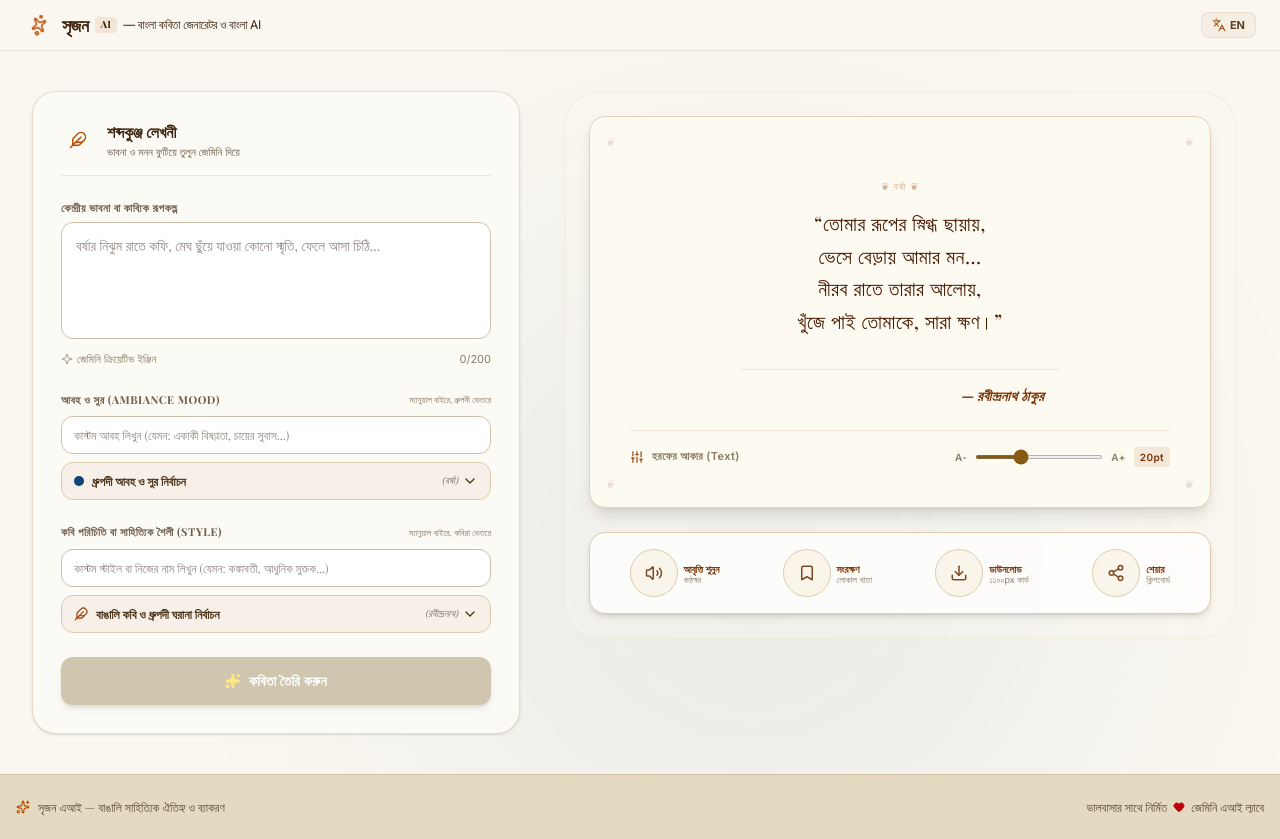
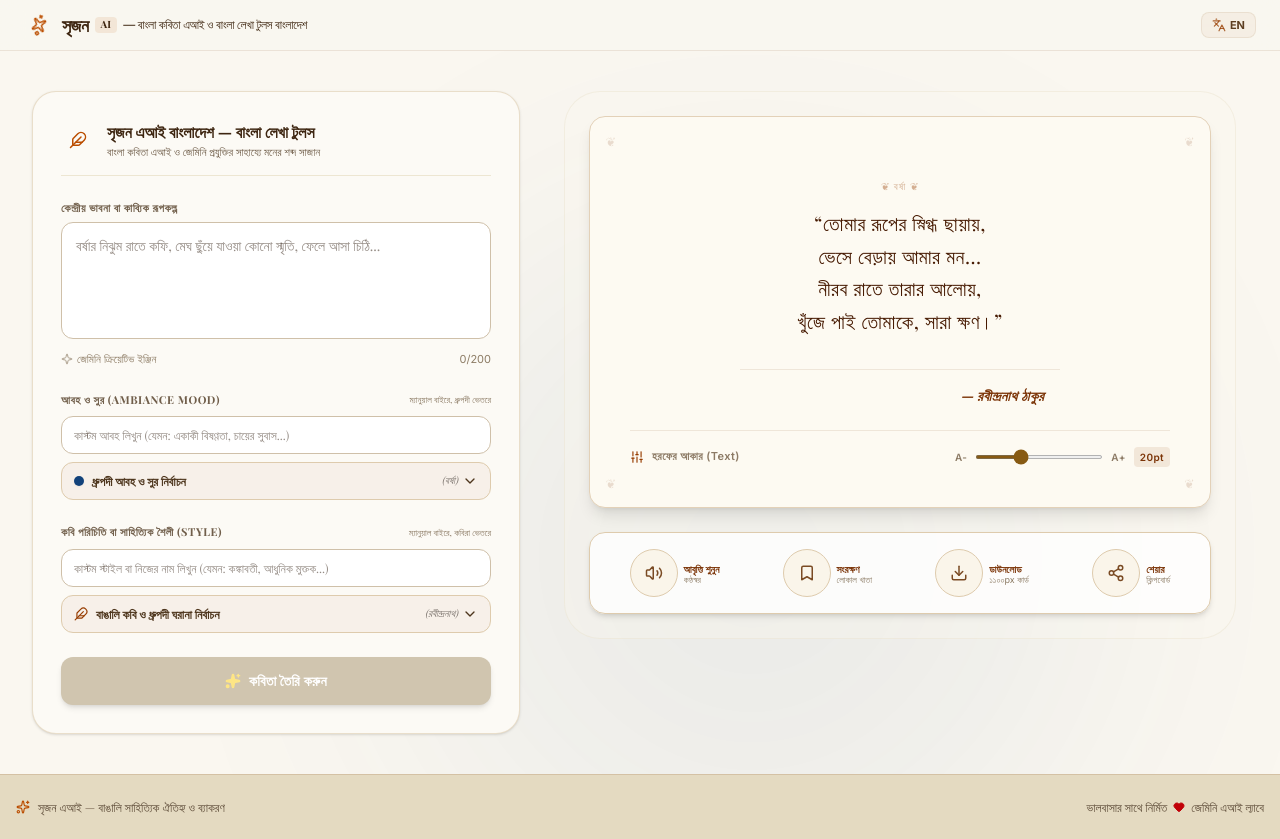
Before and after one commit to tomahmed420/Srijon-AI-, a React (Vite) app: page / in a window 1280 px wide. Built offline with nearby package versions, Linux system fonts and the light colour scheme; a web font is replaced by a local one.

Commit message:
chore: update SEO metadata and branding for Srijon AI
Refine site titles, descriptions, and keywords to improve local discoverability and branding as a comprehensive Bengali AI writing platform.

```diff
--- a/index.html
+++ b/index.html
@@ -11,9 +11,9 @@
     <!-- Primary SEO Metadata -->
     <meta name="google-site-verification" content="google-site-verification: google5e0ba538bffe5b46.html" />
     <meta name="google-site-verification" content="PaSbqCqPQjjnylZ0t9KvRtGhwZA5kfdds-0xwkR3iaI" />
-    <title>সৃজন AI — বাংলা কবিতা জেনারেটর ও বাংলা AI (Srijon AI: Bengali Poetry Generator & Bengali AI Writer)</title>
-    <meta name="description" content="সৃজন AI (Srijon AI) — আধুনিক কৃত্রিম বুদ্ধিমত্তা সমৃদ্ধ সর্বসেরা বাংলা কবিতা জেনারেটর ও AI Writer বাংলা। বাংলা ব্যাকরণ AI ক্ষমতার সাহায্যে রবীন্দ্রনাথ, নজরুল বা জীবনানন্দের শৈলীতে অনন্য কবিতা, গজল ও ছড়া তৈরি করুন মুহূর্তেই।" />
-    <meta name="keywords" content="সৃজন AI, Srijon AI, বাংলা কবিতা জেনারেটর, Bengali Poetry Generator, বাংলা ব্যাকরণ AI, AI Writer বাংলা, বাংলা AI, Bengali AI Writer, কবিতা লেখার অ্যাপ, AI কবিতা, bangla poem generator, ai poem writer, banga grammar ai, bangla kobita online" />
+    <title>সৃজন AI — বাংলা কবিতা জেনারেটর ও বাংলা AI বাংলাদেশ | Srijon AI</title>
+    <meta name="description" content="সৃজন AI (Srijon AI) — বাংলাদেশের জনপ্রিয়তম বাংলা কবিতা এআই এবং সেরা বাংলা লেখা টুলস সমৃদ্ধ সৃজন এআই বাংলাদেশ প্ল্যাটফর্ম। আমাদের রানিং বাংলা ব্যাকরণ AI ক্ষমতার সাহায্যে মুহূর্তেই তৈরি করুন রবীন্দ্রনাথ, নজরুল বা জীবনানন্দের শৈলীর বিশুদ্ধ কবিতা।" />
+    <meta name="keywords" content="সৃজন AI, Srijon AI, সৃজন এআই বাংলাদেশ, বাংলা কবিতা এআই, বাংলা লেখা টুলস, বাংলা কবিতা জেনারেটর, Bengali Poetry Generator, বাংলা ব্যাকরণ AI, AI Writer বাংলা, বাংলা AI, Bengali AI Writer, কবিতা লেখার অ্যাপ, AI কবিতা, bangla poem generator, ai poem writer, banga grammar ai, bangla kobita online, srijon ai bangladesh" />
     <meta name="author" content="Srijon AI Lab" />
     <meta name="robots" content="index, follow" />
     <link rel="canonical" href="https://srijon-ai.vercel.app/" />
@@ -24,8 +24,8 @@
     <!-- Open Graph / Facebook & WhatsApp Card Metadata -->
     <meta property="og:type" content="website" />
     <meta property="og:url" content="https://srijon-ai.vercel.app/" />
-    <meta property="og:title" content="সৃজন AI — বাংলা কবিতা জেনারেটর ও বাংলা AI | Srijon Bengali Poetry Generator" />
-    <meta property="og:description" content="সৃজন AI (Srijon AI) — বাংলা ব্যাকরণ AI ব্যাকড সর্বসেরা বাংলা কবিতা জেনারেটর ও AI Writer বাংলা। যেকোনো সাহিত্যিক ঘরানায় সেকেন্ডেই তৈরি করুন বাংলা কবিতা!" />
+    <meta property="og:title" content="সৃজন AI — বাংলা কবিতা এআই ও বাংলা লেখা টুলস | Srijon AI Bangladesh" />
+    <meta property="og:description" content="সৃজন AI (সৃজন এআই বাংলাদেশ) — বাংলাদেশের জনপ্রিয়তম বাংলা কবিতা এআই এবং বাংলা লেখা টুলস। যেকোনো সাহিত্যিক ঘরানায় সেকেন্ডেই তৈরি করুন ছন্দময় বাংলা কবিতা!" />
     <meta property="og:image" content="https://images.unsplash.com/photo-1516979187457-637abb4f9353?q=80&w=1200&auto=format&fit=crop" />
     <meta property="og:site_name" content="সৃজন AI" />
     <meta property="og:locale" content="bn_BD" />
@@ -33,8 +33,8 @@
     <!-- Twitter Card Metadata -->
     <meta name="twitter:card" content="summary_large_image" />
     <meta name="twitter:url" content="https://srijon-ai.vercel.app/" />
-    <meta name="twitter:title" content="সৃজন AI — বাংলা কবিতা জেনারেটর ও বাংলা AI | Srijon Bengali Poetry Generator" />
-    <meta name="twitter:description" content="সৃজন AI — আধুনিক জেমিনি ও বাংলা ব্যাকরণ AI বিশিষ্ট বাংলা কবিতা জেনারেটর এবং সর্বসেরা AI Writer বাংলা অ্যাপ্লিকেশন।" />
+    <meta name="twitter:title" content="সৃজন AI — বাংলা কবিতা এআই ও বাংলা লেখা টুলস | Srijon AI Bangladesh" />
+    <meta name="twitter:description" content="সৃজন AI (সৃজন এআই বাংলাদেশ) — আধুনিক জেমিনি ও বাংলা ব্যাকরণ AI বিশিষ্ট সর্বসেরা বাংলা কবিতা এআই এবং বাংলা লেখা টুলস।" />
     <meta name="twitter:image" content="https://images.unsplash.com/photo-1516979187457-637abb4f9353?q=80&w=1200&auto=format&fit=crop" />
 
     <!-- Google Search Structured Data (Schema.org JSON-LD WebApplication) -->
@@ -42,9 +42,9 @@
       {
         "@context": "https://schema.org",
         "@type": "WebApplication",
-        "name": "সৃজন AI (Srijon AI)",
+        "name": "সৃজন AI (Srijon AI Bangladesh)",
         "url": "https://srijon-ai.vercel.app/",
-        "description": "সৃজন AI (Srijon AI) — আধুনিক কৃত্রিম বুদ্ধিমত্তা সমৃদ্ধ সর্বসেরা বাংলা কবিতা জেনারেটর ও AI Writer বাংলা। বাংলা ব্যাকরণ AI ক্ষমতার সাহায্যে রবীন্দ্রনাথ, নজরুল বা জীবনানন্দের শৈলীতে অনন্য কবিতা, গজল ও ছড়া তৈরি করুন মুহূর্তেই।",
+        "description": "সৃজন AI (Srijon AI) — বাংলাদেশের জনপ্রিয়তম বাংলা কবিতা এআই এবং সর্বশ্রেষ্ঠ বাংলা লেখা টুলস সমৃদ্ধ সৃজন এআই বাংলাদেশ পোর্টাল। আধুনিক বাংলা ব্যাকরণ AI দিয়ে সেকেন্ডেই বাংলা কবিতা বানান ও অনুধাবন করুন।",
         "applicationCategory": "CreatorApplication",
         "operatingSystem": "All",
         "browserRequirements": "Requires JavaScript. Requires HTML5.",
@@ -55,15 +55,15 @@
         },
         "creator": {
           "@type": "Organization",
-          "name": "Srijon AI Lab"
+          "name": "Srijon AI Lab Bangladesh"
         },
         "featureList": [
-          "AI Bengali Poem Generation (বাংলা কবিতা জেনারেটর)",
+          "AI Bengali Poem Generation (বাংলা কবিতা এআই জেনারেটর)",
+          "Bangladesh Specific SEO Tools (বাংলা লেখা টুলস বাংলাদেশ)",
           "Multiple legendary writer styles: Rabindranath, Nazrul, Jibanananda, Helal Hafiz, Humayun Ahmed",
-          "Bengali Grammar AI (বাংলা ব্যাকরণ AI) optimized",
+          "Bengali Grammar AI (বাংলা ব্যাকরণ AI) engine optimized",
           "AI Writer বাংলা & Bengali Poetry Generator Engine",
-          "High-resolution calligraphy visual canvas card download",
-          "Local poetry sketchbook save/bookmark history"
+          "High-resolution calligraphy visual canvas card download"
         ]
       }
     </script>
--- a/src/components/PoetLounge.tsx
+++ b/src/components/PoetLounge.tsx
@@ -131,13 +131,13 @@ I find you always by my side."`;
 
     if (language === "bn") {
       if (isDefault) {
-        dynamicTitle = "সৃজন AI — বাংলা কবিতা জেনারেটর ও বাংলা AI (Srijon AI)";
-        dynamicDesc = "সৃজন AI (Srijon AI) হলো আধুনিক কৃত্রিম বুদ্ধিমত্তা সমৃদ্ধ সর্বসেরা বাংলা কবিতা জেনারেটর ও AI Writer বাংলা প্ল্যাটফর্ম। বুদ্ধিমান বাংলা ব্যাকরণ AI ও গভীর সাহিত্যিক শৈলী সম্পন্ন!";
+        dynamicTitle = "সৃজন AI — বাংলা কবিতা এআই ও বাংলা লেখা টুলস বাংলাদেশ";
+        dynamicDesc = "সৃজন AI (সৃজন এআই বাংলাদেশ) হলো আধুনিক কৃত্রিম বুদ্ধিমত্তা সমৃদ্ধ সর্বসেরা বাংলা কবিতা এআই এবং সেরা বাংলা লেখা টুলস প্ল্যাটফর্ম। বুদ্ধিমান বাংলা ব্যাকরণ AI ও গভীর সাহিত্যিক শৈলী সম্পন্ন!";
       } else {
         const topic = prompt.trim() ? `"${prompt.trim().substring(0, 18)}..."` : "কবিতা";
-        dynamicTitle = `সৃজন AI — ${topic} — বাংলা কবিতা জেনারেটর`;
+        dynamicTitle = `সৃজন এআই বাংলাদেশ — ${topic} — বাংলা কবিতা এআই`;
         const fragment = poemText.replace(/[\n\r“”""'']/g, " ").trim().substring(0, 100);
-        dynamicDesc = `সৃজন AI (বাংলা কবিতা জেনারেটর ও AI Writer বাংলা) অ্যাপের মাধ্যমে ${authorName}-এর শৈলীতে রেন্ডারকৃত অনন্য কাব্য: "${fragment}..."`;
+        dynamicDesc = `সৃজন AI (সৃজন এআই বাংলাদেশ: বাংলা কবিতা এআই ও বাংলা লেখা টুলস) অ্যাপের মাধ্যমে ${authorName}-এর শৈলীতে রেন্ডারকৃত অনন্য কাব্য: "${fragment}..."`;
       }
     } else {
       if (isDefault) {
@@ -638,10 +638,10 @@ I find you always by my side."`;
               </div>
               <div className="text-left">
                 <h2 className="text-base font-serif font-bold text-[#3d2510]">
-                  {language === "bn" ? "শব্দকুঞ্জ লেখনী" : "Srijon Creative Desk"}
+                  {language === "bn" ? "সৃজন এআই বাংলাদেশ — বাংলা লেখা টুলস" : "Srijon Creative Desk — Bengali AI Writer"}
                 </h2>
                 <span className="text-[11px] text-[#705e4a] font-serif block">
-                  {language === "bn" ? "ভাবনা ও মনন ফুটিয়ে তুলুন জেমিনি দিয়ে" : "Shape emotions with poetic assistance"}
+                  {language === "bn" ? "বাংলা কবিতা এআই ও জেমিনি প্রযুক্তির সাহায্যে মনের শব্দ সাজান" : "Shape emotions with advanced Bengali Poetry Generator assistance"}
                 </span>
               </div>
             </div>
--- a/src/components/SplashHeader.tsx
+++ b/src/components/SplashHeader.tsx
@@ -23,7 +23,7 @@ export default function SplashHeader({
               <span>{language === "bn" ? "সৃজন" : "Srijon"}</span>
               <span className="text-[10px] tracking-wide px-1.5 py-0.2 rounded bg-amber-700/10 text-amber-805 font-bold">AI</span>
               <span className="hidden md:inline-block text-xs text-amber-850/70 font-normal font-sans">
-                — {language === "bn" ? "বাংলা কবিতা জেনারেটর ও বাংলা AI" : "Bengali Poetry Generator & Bengali AI Writer"}
+                — {language === "bn" ? "বাংলা কবিতা এআই ও বাংলা লেখা টুলস বাংলাদেশ" : "Bengali Poetry Generator & Bengali AI Writer"}
               </span>
             </h1>
           </div>
```
